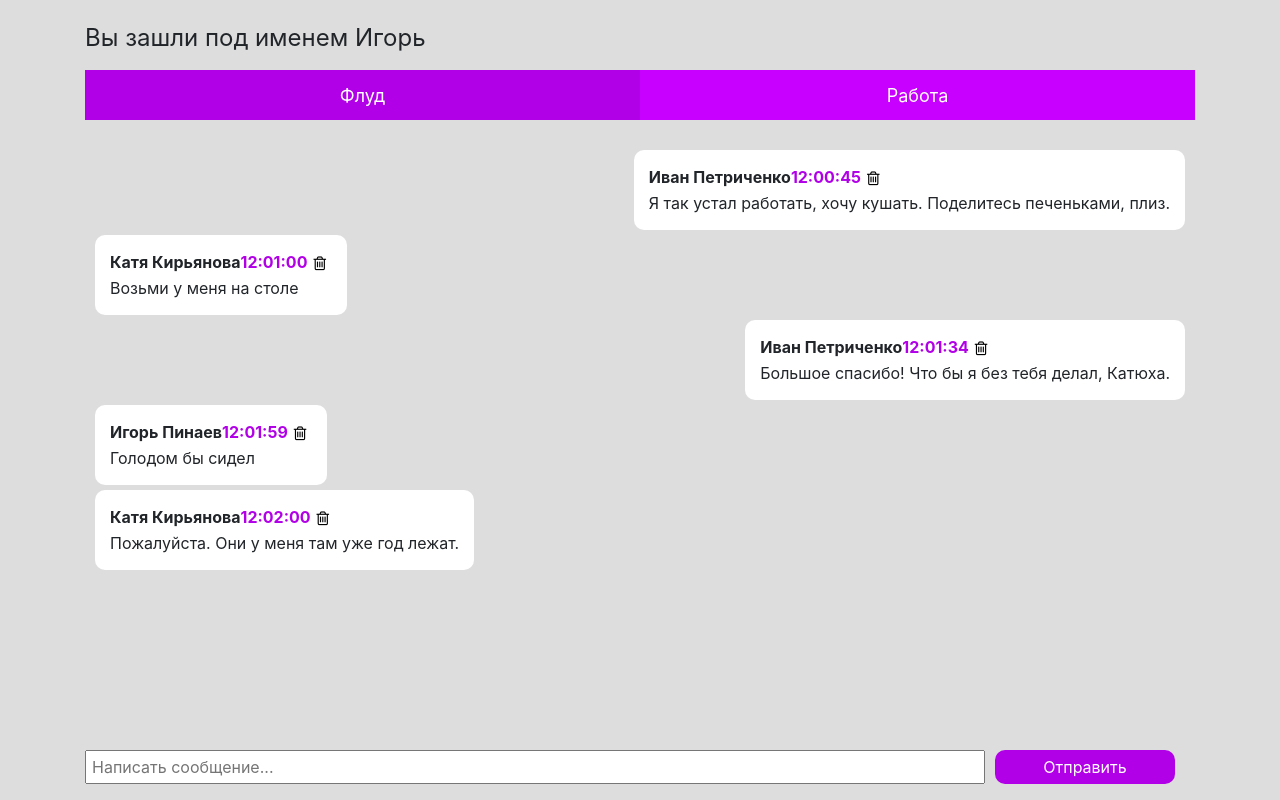
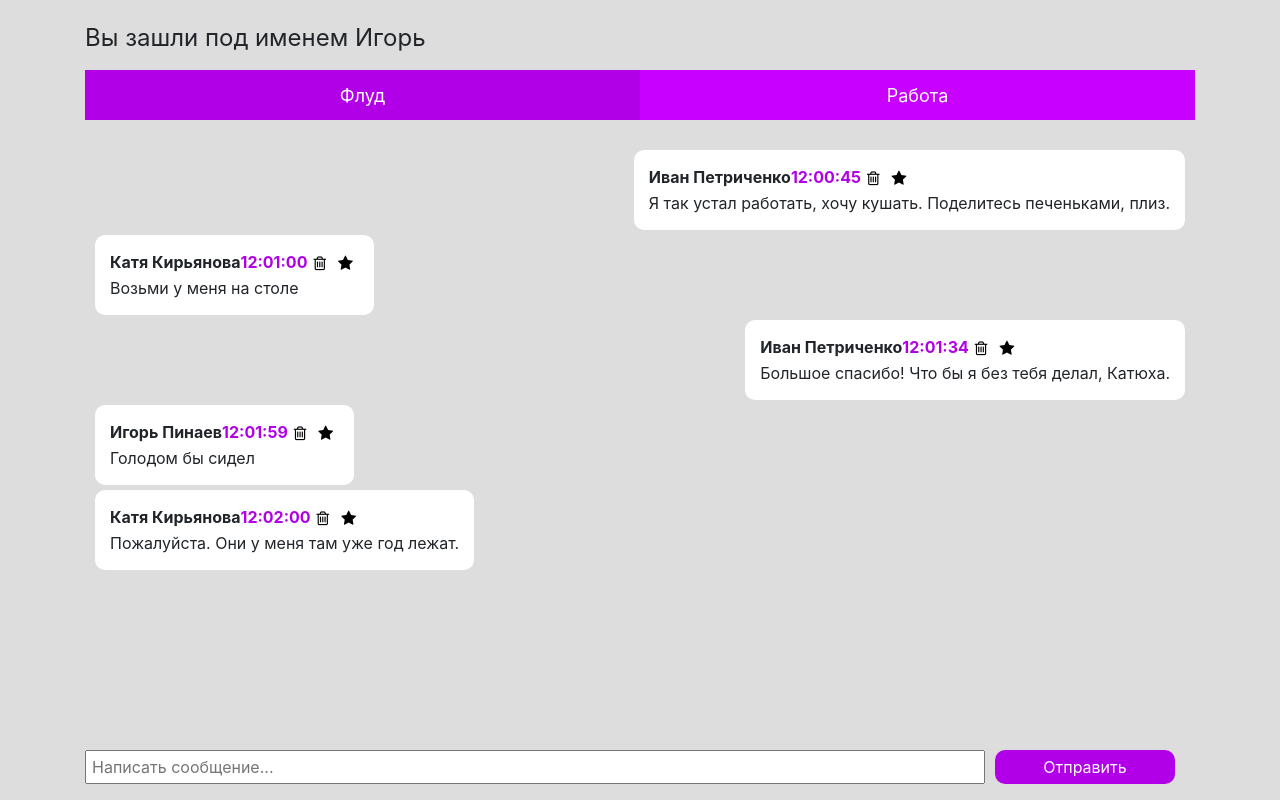
Before and after one commit to svetlanashibaeva/Chat, a React (Create React App) app: page / in a window 1280 px wide. Built offline with nearby package versions, Linux system fonts and the light colour scheme.

Commit message:
the ability to delete and edit, switching tabs

```diff
--- a/src/App.js
+++ b/src/App.js
@@ -1,15 +1,13 @@
 import React from 'react';
 import './App.css';
 import Header from './components/Header';
-import Tabs from './components/Tabs';
-import ChatFlud from './components/ChatFlud';
+import Chat from './components/Chat';
 
 function App() {
   return (
     <div className="App">
       <Header />
-      <Tabs />
-      <ChatFlud/>
+      <Chat />
     </div>
   );
 }
--- /dev/null
+++ b/src/components/Chat.js
@@ -0,0 +1,134 @@
+import React, { Component } from "react";
+import data from "../db.json";
+import CreateMessage from './CreateMessage';
+import Tabs from './Tabs';
+import "../assets/style.css";
+
+let changeItemId = null
+let chatTheme = "flud"
+
+export default class ChatFlud extends Component {
+
+    constructor() {
+        super();
+        this.state = {
+            selfId: 1,
+            items: []
+        };
+
+        this.addItem = this.addItem.bind(this);
+        this.deleteItem = this.deleteItem.bind(this);
+        this.saveChanges = this.saveChanges.bind(this);
+        this.changeTab = this.changeTab.bind(this);
+    }
+
+    componentDidMount() {
+        this.loadLocal()
+    }
+
+    loadLocal() {
+        const local = JSON.parse(localStorage.getItem(chatTheme))
+
+        if (local) {
+            this.setState({
+                items: local
+            });
+        } else {
+            this.saveChanges(chatTheme == "flud" ? data.flud : data.work)
+        }
+    }
+
+    addItem(text) {
+        if (text === '') {
+            return
+        }
+
+        if (changeItemId) {
+            let items = [...this.state.items]
+            const index = items.findIndex(elem => elem.id === changeItemId);
+
+            items[index].text = text
+            changeItemId = null
+            this.saveChanges(items)
+            return
+        }
+
+        const newItems = {
+            userId: this.state.selfId,
+            userName: "Иван Петриченко",
+            text: text,
+            id: this.state.items.length + 1,
+            time: Date()
+        };
+
+        this.saveChanges([...this.state.items, newItems])
+    }
+
+    deleteItem(id) {
+        let items = [...this.state.items]
+        const index = items.findIndex(elem => elem.id === id);
+        items.splice(index, 1)
+
+        this.saveChanges(items)
+    }
+
+    changeItem(id) {
+        let items = [...this.state.items]
+        const index = items.findIndex(elem => elem.id === id);
+
+        changeItemId = items[index].id
+        document.querySelector('.form__input').value = items[index].text
+    }
+
+    saveChanges(items) {
+        localStorage.setItem(chatTheme, JSON.stringify(items));
+
+        this.setState({
+            items: items
+        })
+    }
+
+    changeTab(e) {
+        chatTheme = e.target.id;
+        changeItemId = null;
+        e.target.classList.add('active');
+
+        this.loadLocal()
+    }
+
+    render() {
+        const {items}= this.state;
+
+        return (
+            <>
+            <Tabs onChange={this.changeTab} />
+                <div className="container">
+                    <div className="messages">
+                    {items.map((item) => (
+                            <div className={item.userId === 1 ? "messages__item right" : "messages__item"} id = {item.id}>
+                                <div className="messages__item-name">{item.userName}<span> {item.time}</span>
+                                    <button
+                                        type="button"
+                                        className="btn-trash"
+                                        onClick = {() => this.deleteItem(item.id)}
+                                        >
+                                        <i className="fa fa-trash-o"></i>
+                                    </button>
+                                    <button
+                                        type="button"
+                                        className="btn-trash"
+                                        onClick = {() => this.changeItem(item.id)}
+                                        >
+                                        <i className="fa fa-star"></i>
+                                    </button>
+                                </div>
+                                <div className="messages__item-text">{item.text} </div>
+                            </div>
+                    ))}
+                    </div>
+                </div>
+                <CreateMessage onAdd={this.addItem}/>
+            </>
+        )
+    }
+}
--- a/src/components/ChatFlud.js
+++ /dev/null
@@ -1,90 +0,0 @@
-import React, { Component } from "react";
-import data from "../db.json";
-import CreateMessage from './CreateMessage';
-import "../assets/style.css";
-
-export default class ChatFlud extends Component {
-
-    constructor() {
-        super();
-        this.state = {
-            error: null,
-            isLoaded: false,
-            items: []
-        };
-        this.addItem = this.addItem.bind(this);
-    }
-
-    componentDidMount() {
-        const local = JSON.parse(localStorage.getItem('messages'))
-
-        if (local) {
-            this.setState({
-                items: local
-            });
-        } else {
-            const messages = data.message
-            localStorage.setItem('messages', JSON.stringify(messages));
-            this.setState({
-                items: messages
-            });
-        }
-    }
-
-    addItem(text) {
-        const newItems = {
-            userId: 1,
-            userName: "Иван Петриченко",
-            text: text,
-            id: 6,
-            time: "12:02:46"
-        };
-
-        let items = {...this.state.items, [this.state.items.length]: newItems}
-
-
-
-        localStorage.setItem('new messages', JSON.stringify(items));
-
-        console.log('new arr', items)
-        console.log('old arr', this.state.items)
-
-        this.setState({
-            items: Object.values(items)
-        })
-
-
-
-    }
-
-
-
-    render() {
-        const {items}= this.state;
-
-        console.log('new arr2', items)
-        console.log('old arr2', this.state.items)
-        return (
-            <>
-                <div className="container">
-                    <div className="messages">
-                    {items.map((item) => (
-                            <div className={item.userId === 1 ? "messages__item right" : "messages__item"}>
-                                <div className="messages__item-name">{item.userName}<span> {item.time}</span>
-                                    <button
-                                        type="button"
-                                        className="btn-trash"
-                                        >
-                                        <i className="fa fa-trash-o"></i>
-                                    </button>
-                                </div>
-                                <div className="messages__item-text">{item.text} </div>
-                            </div>
-                    ))}
-                    </div>
-                </div>
-                <CreateMessage onAdd={this.addItem}/>
-            </>
-        )
-    }
-}
--- a/src/components/CreateMessage.js
+++ b/src/components/CreateMessage.js
@@ -39,7 +39,6 @@ export default class CreateMessage extends Component {
                         onChange={this.onValueChange}
                         value={this.state.text}
                     />
-                    {console.log(this.state.text)}
                     <button
                         type="submit"
                         className="form__btn"
--- a/src/components/Tabs.js
+++ b/src/components/Tabs.js
@@ -7,8 +7,8 @@ export default class Tabs extends Component {
             <>
                 <div className="container">
                     <div className="tabs">
-                        <button className="tab active">Флуд</button>
-                        <button className="tab">Работа</button>
+                        <button className="tab active" id="flud" onClick={this.props.onChange}>Флуд</button>
+                        <button className="tab" id="work" onClick={this.props.onChange}>Работа</button>
                     </div>
                 </div>
             </>
--- a/src/db.json
+++ b/src/db.json
@@ -1,5 +1,5 @@
 {
-	"message": [
+	"flud": [
 		{
 			"userId": 1,
 			"userName": "Иван Петриченко",
@@ -35,5 +35,22 @@
 			"id": 5,
 			"time": "12:02:00"
 		}
+	],
+
+	"work": [
+		{
+			"userId": 1,
+			"userName": "Иван Петриченко",
+			"text": "Я так устал работать, хочу кушать. Поделитесь печеньками, плиз.",
+			"id": 1,
+			"time": "12:00:45"
+		},
+		{
+			"userId": 2,
+			"userName": "Катя Кирьянова",
+			"text": "Возьми у меня на столе",
+			"id": 2,
+			"time": "12:01:00"
+		}
 	]
 }
```
